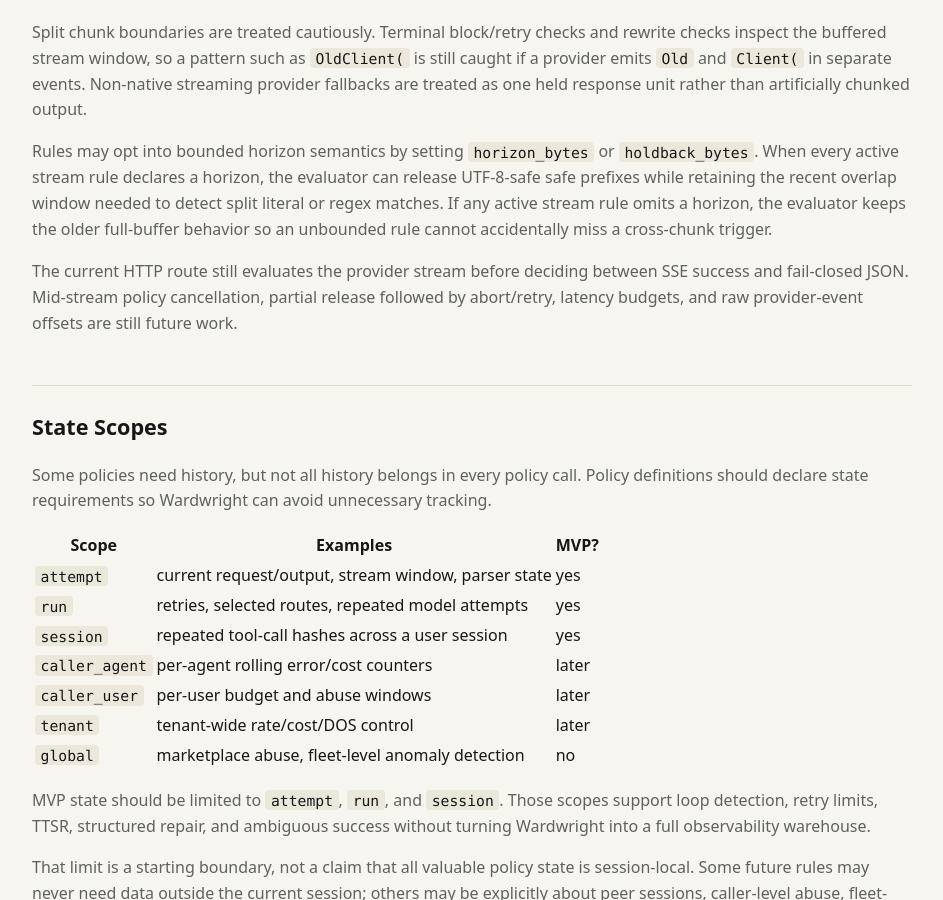
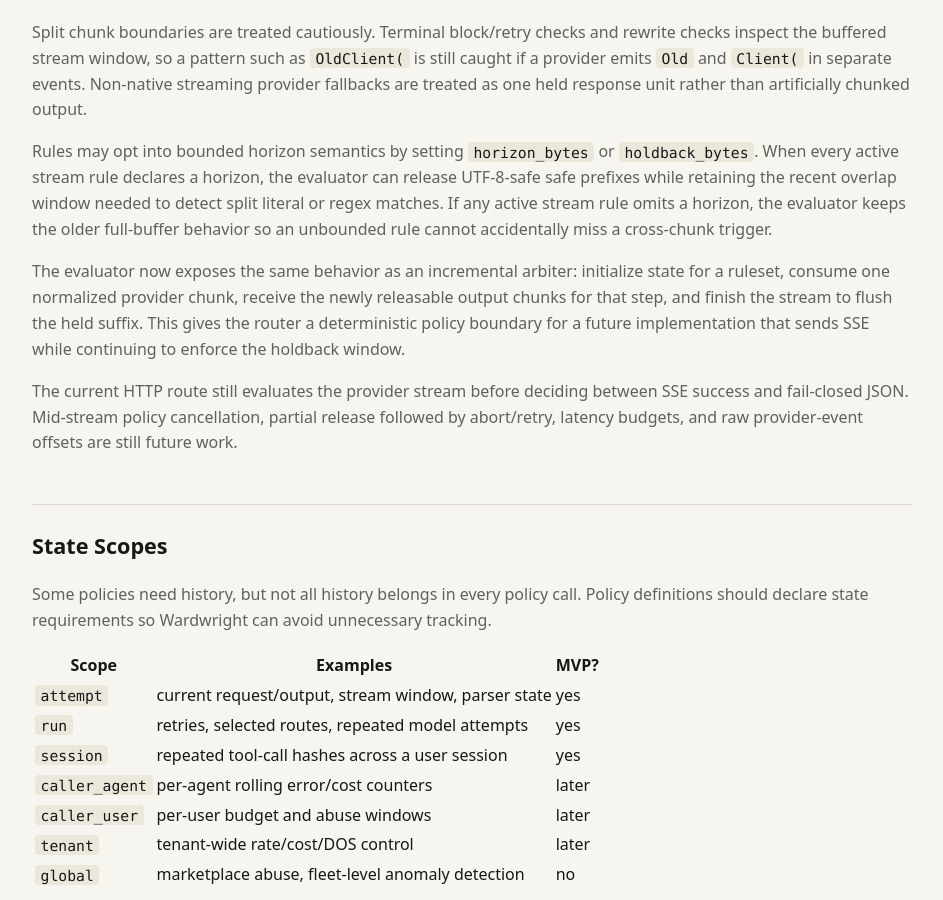
Before and after one commit to bglusman/ingary, a Jekyll site: the page built from docs/policy-engine.md, in a window 1280 px wide and 900 px high, scrolled down 4657 px. Shown: the whole window, without its empty margins (168-1111 px from the left). Built offline with Jekyll 4.4.1, drawn with Linux system fonts in a browser that asks for light colours.

Commit message:
Expose incremental stream policy arbiter

```diff
--- a/docs/policy-engine.md
+++ b/docs/policy-engine.md
@@ -217,6 +217,13 @@ can release UTF-8-safe safe prefixes while retaining the recent overlap window
 needed to detect split literal or regex matches. If any active stream rule omits
 a horizon, the evaluator keeps the older full-buffer behavior so an unbounded
 rule cannot accidentally miss a cross-chunk trigger.
+
+The evaluator now exposes the same behavior as an incremental arbiter:
+initialize state for a ruleset, consume one normalized provider chunk, receive
+the newly releasable output chunks for that step, and finish the stream to flush
+the held suffix. This gives the router a deterministic policy boundary for a
+future implementation that sends SSE while continuing to enforce the holdback
+window.
 
 The current HTTP route still evaluates the provider stream before deciding
 between SSE success and fail-closed JSON. Mid-stream policy cancellation, partial
```
Also changed, not shown: contracts/stream-governance-contract.md (+5 -0 lines), docs/architecture-review-tasks.md (+1 -1 lines), 2 other files.
